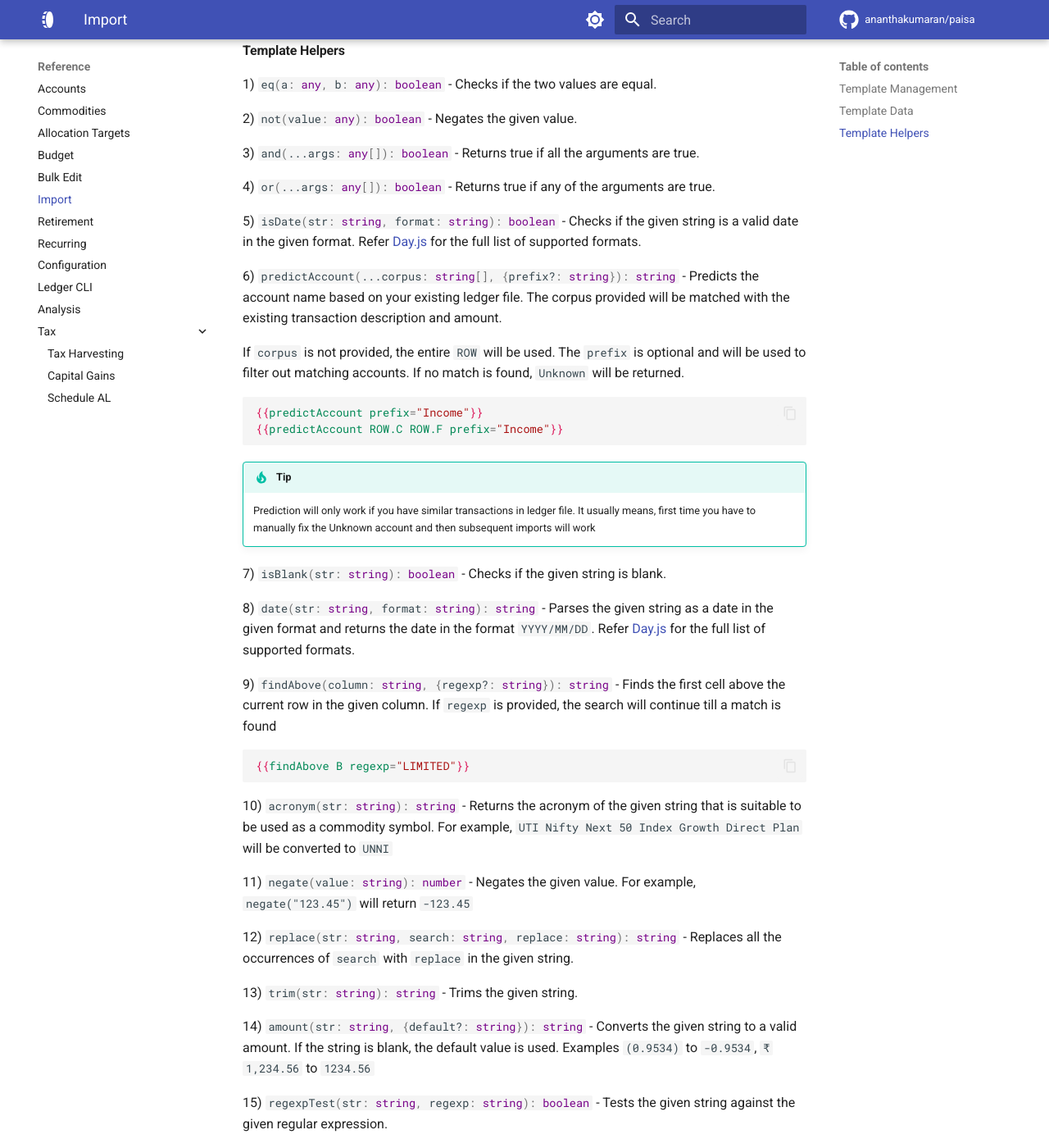
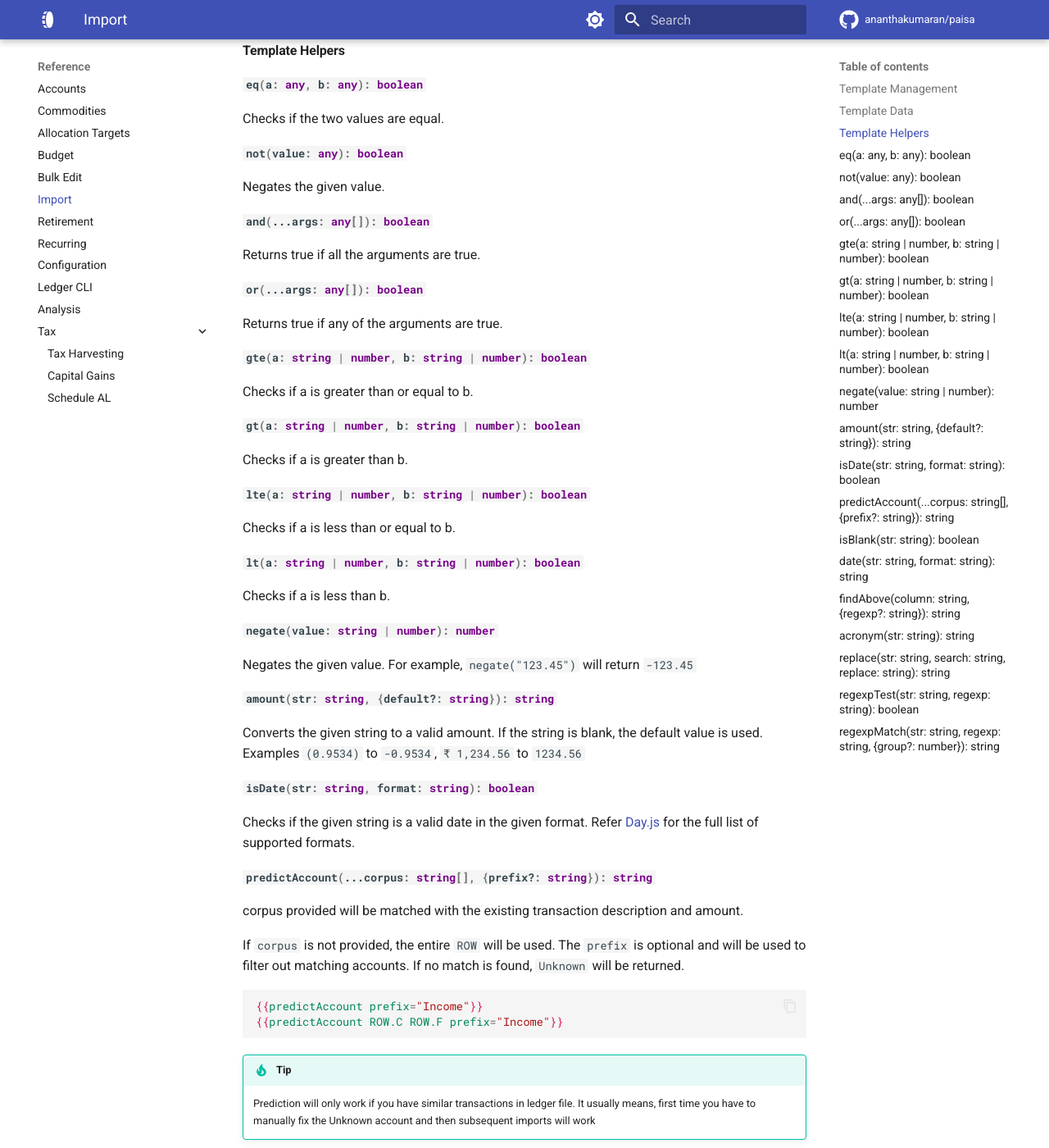
Before and after one commit to ananthakumaran/paisa, an MkDocs documentation site: the page built from docs/reference/import.md, in a window 1280 px wide and 1400 px high, scrolled down 1583 px. Shown: the whole window at 82% size. Built offline with MkDocs 1.6.1 and Material for MkDocs 9.7.7, drawn with Linux system fonts in a browser that asks for light colours; comment, search, counter and statistics services are not loaded; some of the changed text lies outside the part shown.

Commit message:
add more template helpers

````diff
--- a/docs/reference/import.md
+++ b/docs/reference/import.md
@@ -149,29 +149,63 @@ own. To create a new template, edit the template and click on the
 
 #### Template Helpers
 
-1) `#!typescript eq(a: any, b: any): boolean` - Checks if the two values are
-   equal.
+#### `#!typescript eq(a: any, b: any): boolean`
 
-2) `#!typescript not(value: any): boolean` - Negates the given value.
+Checks if the two values are equal.
 
-3) `#!typescript and(...args: any[]): boolean` - Returns true if all the
-   arguments are true.
+#### `#!typescript not(value: any): boolean`
 
-4) `#!typescript or(...args: any[]): boolean` - Returns true if any of the
-   arguments are true.
+Negates the given value.
 
-5) `#!typescript isDate(str: string, format: string): boolean` - Checks if the
-   given string is a valid date in the given format. Refer [Day.js](https://day.js.org/docs/en/parse/string-format#list-of-all-available-parsing-tokens)
-   for the full list of supported formats.
+#### `#!typescript and(...args: any[]): boolean`
 
-6) `#!typescript predictAccount(...corpus: string[], {prefix?: string}): string` -
-   Predicts the account name based on your existing ledger file. The
-   corpus provided will be matched with the existing transaction
-   description and amount.
+Returns true if all the arguments are true.
 
-   If `corpus` is not provided, the entire `ROW` will be used.
-   The `prefix` is optional and will be used to filter out matching
-   accounts. If no match is found, `Unknown` will be returned.
+#### `#!typescript or(...args: any[]): boolean`
+
+Returns true if any of the arguments are true.
+
+#### `#!typescript gte(a: string | number, b: string | number): boolean`
+
+Checks if a is greater than or equal to b.
+
+#### `#!typescript gt(a: string | number, b: string | number): boolean`
+
+Checks if a is greater than b.
+
+#### `#!typescript lte(a: string | number, b: string | number): boolean`
+
+Checks if a is less than or equal to b.
+
+#### `#!typescript lt(a: string | number, b: string | number): boolean`
+
+Checks if a is less than b.
+
+#### `#!typescript negate(value: string | number): number`
+
+Negates the given value. For example, `negate("123.45")` will return
+`-123.45`
+
+#### `#!typescript amount(str: string, {default?: string}): string`
+
+Converts the given string to a valid amount. If the string is blank,
+the default value is used. Examples `(0.9534)` to `-0.9534`, `₹
+1,234.56` to `1234.56`
+
+
+#### `#!typescript isDate(str: string, format: string): boolean`
+
+Checks if the given string is a valid date in the given format. Refer
+[Day.js](https://day.js.org/docs/en/parse/string-format#list-of-all-available-parsing-tokens) for the full list of supported formats.
+
+#### `#!typescript predictAccount(...corpus: string[], {prefix?: string}): string`
+
+corpus provided will be matched with the existing transaction
+description and amount.
+
+If `corpus` is not provided, the entire `ROW` will be used.  The
+`prefix` is optional and will be used to filter out matching
+accounts. If no match is found, `Unknown` will be returned.
 
 ```handlebars
 {{predictAccount prefix="Income"}}
@@ -179,43 +213,48 @@ own. To create a new template, edit the template and click on the
 ```
 
 !!! tip
+
     Prediction will only work if you have similar transactions in
     ledger file. It usually means, first time you have to manually fix
     the Unknown account and then subsequent imports will work
 
-7) `#!typescript isBlank(str: string): boolean` - Checks if the given string is
-   blank.
+#### `#!typescript isBlank(str: string): boolean`
 
-8) `#!typescript date(str: string, format: string): string` - Parses the given
-   string as a date in the given format and returns the date in the
-   format `YYYY/MM/DD`. Refer [Day.js](https://day.js.org/docs/en/parse/string-format#list-of-all-available-parsing-tokens)
-   for the full list of supported formats.
+Checks if the given string is blank.
 
-9) `#!typescript findAbove(column: string, {regexp?: string}): string` - Finds the
-first cell above the current row in the given column. If `regexp` is
-provided, the search will continue till a match is found
+#### `#!typescript date(str: string, format: string): string`
+
+Parses the given string as a date in the given format and returns the
+date in the format `YYYY/MM/DD`. Refer [Day.js](https://day.js.org/docs/en/parse/string-format#list-of-all-available-parsing-tokens) for the full list
+of supported formats.
+
+#### `#!typescript findAbove(column: string, {regexp?: string}): string`
+
+Finds the first cell above the current row in the given column. If
+`regexp` is provided, the search will continue till a match is found
 
 ```handlebars
 {{findAbove B regexp="LIMITED"}}
 ```
 
-10) `#!typescript acronym(str: string): string` - Returns the acronym of the given
-    string that is suitable to be used as a commodity symbol. For
-    example, `UTI Nifty Next 50 Index Growth Direct Plan` will be
-    converted to `UNNI`
+#### `#!typescript acronym(str: string): string`
 
-11) `#!typescript negate(value: string): number` - Negates the given value. For
-    example, `negate("123.45")` will return `-123.45`
+Returns the acronym of the given string that is suitable to be used as
+a commodity symbol. For example, `UTI Nifty Next 50 Index Growth
+Direct Plan` will be converted to `UNNI`
 
-12) `#!typescript replace(str: string, search: string, replace: string): string` -
-    Replaces all the occurrences of `search` with `replace` in the
-    given string.
+#### `#!typescript replace(str: string, search: string, replace: string): string`
 
-13) `#!typescript trim(str: string): string` - Trims the given string.
+Trims the given string.
 
-14) `#!typescript amount(str: string, {default?: string}): string` - Converts the given
-string to a valid amount. If the string is blank, the default value is
-used. Examples `(0.9534)` to `-0.9534`, `₹ 1,234.56` to `1234.56`
+#### `#!typescript regexpTest(str: string, regexp: string): boolean`
 
-15) `#!typescript regexpTest(str: string, regexp: string): boolean` - Tests the
-    given string against the given regular expression.
+Tests the given string against the given regular expression.
+
+
+#### `#!typescript regexpMatch(str: string, regexp: string, {group?: number}): string`
+
+Extract part of a string. Let's say you have `Axis Long Term
+  Equity Growth Direct Plan` and you want to extract `Axis Long Term
+  Equity`, you can use `#!handlebars {{regexpMatch ROW.C "(.*) Growth Direct Plan" group=1}}` assuming the string is in the column
+  `C`. `group` is optional and defaults to `0`.
````
Also changed, not shown: 1 other file.
